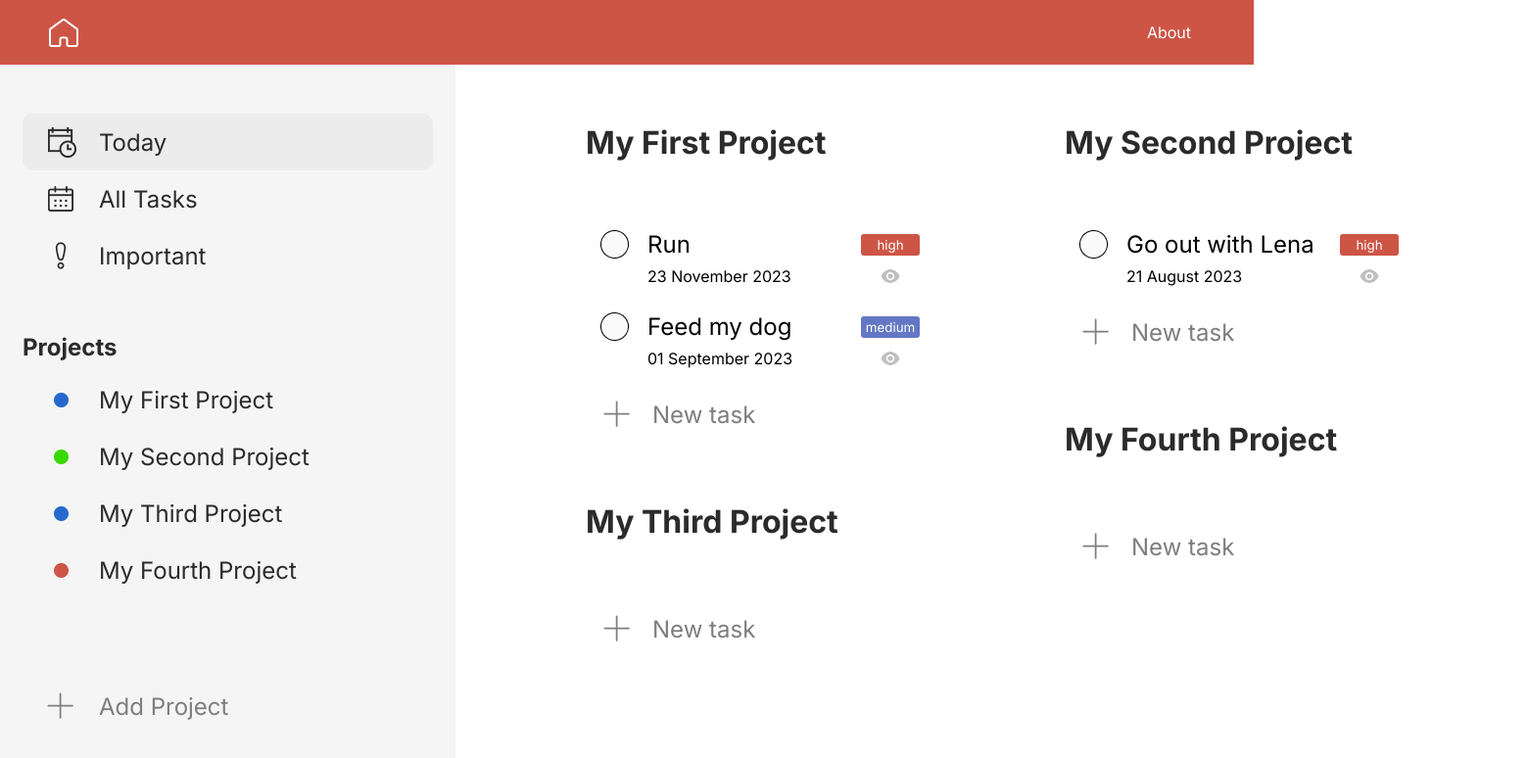
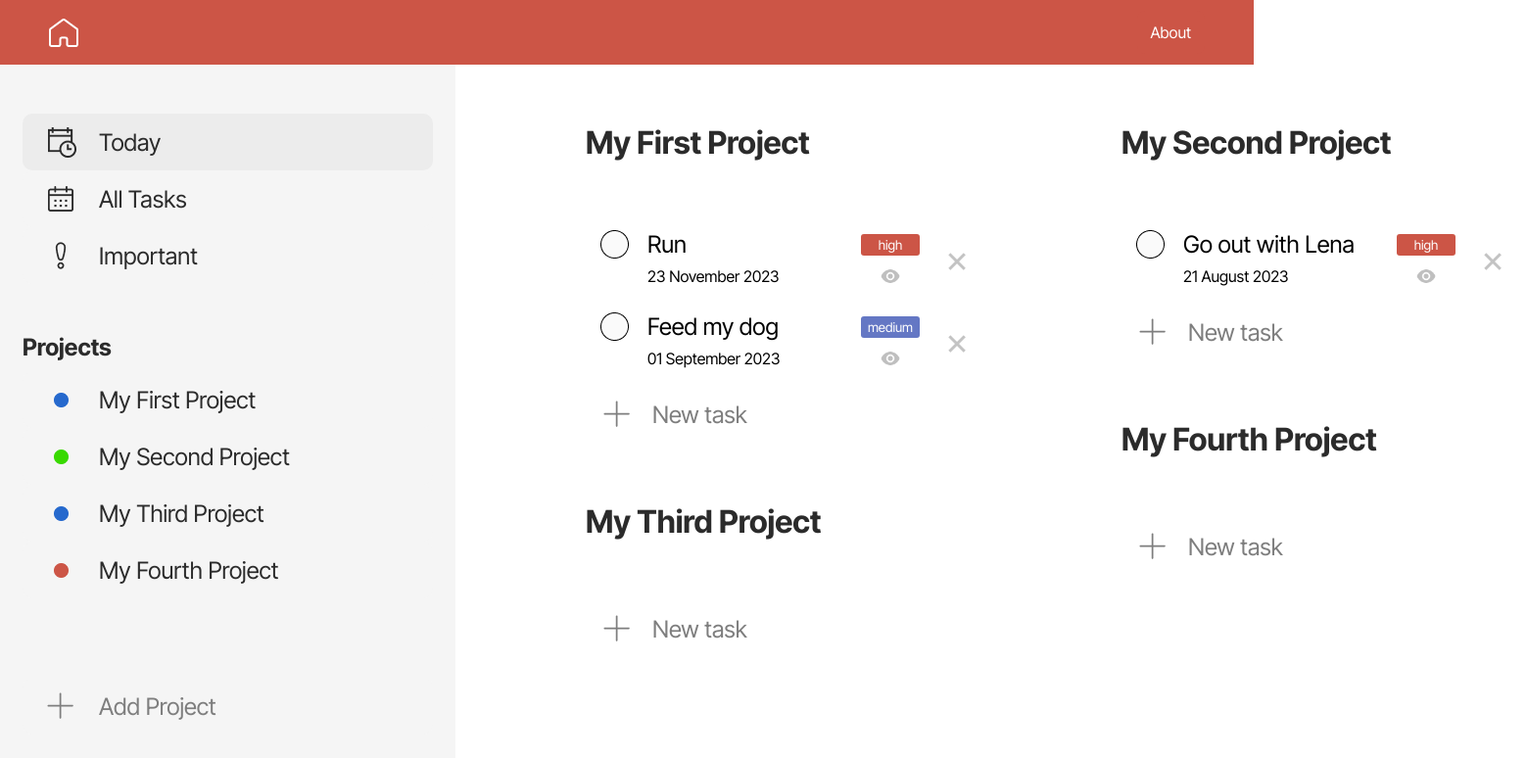
Before and after one commit to howlbones/todo-list, a website built with webpack: page dist/index.html in a window 1280 px wide. Both pictures are taken after a click on the button "Today". Shown: the whole page at 98% size, 1559 px wide, since content can reach past the window. Built offline with nearby package versions, Linux system fonts and the light colour scheme.

Commit message:
Make the delete task button function

```diff
--- a/src/displayproject.js
+++ b/src/displayproject.js
@@ -62,11 +62,16 @@ export let displayContent = function () {
         const circleIcon = document.createElement('img');
         circleIcon.classList.add('circle-icon');
         circleIcon.src = CircleIcon;
+        const deleteButton = document.createElement('button');
+        deleteButton.classList.add('delete-task');
+        deleteButton.textContent = "✕";
+
         button.appendChild(circleIcon);
         button.appendChild(title);
         button.appendChild(priority);
         button.appendChild(date);
         button.appendChild(view);
+        button.appendChild(deleteButton);
 
         tasksContainer.appendChild(button);
       }
@@ -99,7 +104,7 @@ export let displayContent = function () {
 
     const projects = ProjectCollection.projects;
     const workspace = document.querySelector('div.workspace');
-    workspace.classList.add('grid-layout');
+    workspace.classList.add('today');
 
     const leftSide = document.createElement('div');
     leftSide.classList.add('left-side');
@@ -156,11 +161,16 @@ export let displayContent = function () {
           const circleIcon = document.createElement('img');
           circleIcon.classList.add('circle-icon');
           circleIcon.src = CircleIcon;
+          const deleteButton = document.createElement('button');
+          deleteButton.classList.add('delete-task');
+          deleteButton.textContent = "✕";
+
           button.appendChild(circleIcon);
           button.appendChild(title);
           button.appendChild(priority);
           button.appendChild(date);
           button.appendChild(view);
+          button.appendChild(deleteButton);
 
           tasksContainer.appendChild(button);
         }
--- a/src/main.css
+++ b/src/main.css
@@ -1,9 +1,12 @@
 @import url('https://fonts.googleapis.com/css2?family=Inter:wght@100;200;300;400;500;600;700;800;900&display=swap');
+@import url('https://fonts.googleapis.com/css2?family=Inter+Tight:ital,wght@0,100;0,200;0,300;0,400;0,500;0,600;0,700;0,800;0,900;1,100;1,200;1,300;1,400;1,500;1,600;1,700;1,800;1,900&display=swap');
+
 
 * {
   box-sizing: border-box;
   margin: 0px;
-  font-family: 'Inter', sans-serif;
+  /* font-family: 'Inter', sans-serif; */
+  font-family: 'Inter Tight', sans-serif;
   padding: 0px;
 }
 
@@ -169,7 +172,7 @@ button.active {
 /* New task form */
 
 div.dark-screen {
-  position: absolute;
+  position: fixed;
   top: 0px;
   width: 100%;
   height: 100%;
@@ -314,7 +317,7 @@ form.task-form button:hover {
 
 .tasks-container button {
   display: grid;
-  grid-template-columns: 30px 1fr 60px;
+  grid-template-columns: 30px 1fr 60px 40px;
   grid-template-rows: 1fr 35px;
   column-gap: 18px;
   justify-content: center;
@@ -353,6 +356,25 @@ form.task-form button:hover {
 
 .tasks-container button.view-button img {
   width: 20px;
+}
+
+.tasks-container button.delete-task {
+  display: block;
+  grid-column: 4 / 5;
+  grid-row: 1 / 3;
+  height: 40px;
+  width: auto;
+  background: transparent;
+  cursor: pointer;
+  color: #c3c3c3;
+  font-size: 30px;
+  display: flex;
+  justify-content: center;
+  border-radius: 8px;
+}
+
+.tasks-container button.delete-task:hover {
+  background-color: #ECECEC;
 }
 
 .tasks-container .task-date {
@@ -427,14 +449,14 @@ form.task-form button:hover {
 
 /* Today tab grid-layout */
 
-.workspace.grid-layout {
+.workspace.today {
   display: grid;
   grid-template-columns: 1fr 1fr;
   margin-right: 133px;
 }
 
-.workspace.grid-layout .left-side .display-project-container,
-.workspace.grid-layout .right-side .display-project-container {
+.workspace.today .left-side .display-project-container,
+.workspace.today .right-side .display-project-container {
   height: auto;
   padding-bottom: 0px;
   padding-right: 0px;
--- a/src/taskbuttons.js
+++ b/src/taskbuttons.js
@@ -1,15 +1,38 @@
 import { ProjectCollection } from "./projectcollection";
 import { viewTask } from "./viewtask";
+import { taskManager } from "./taskmanager";
+import { displayContent } from "./displayproject";
+
 
 export function activateTaskButtons() {
   const tasks = document.querySelectorAll("button.task");
   for (let i = 0; i < tasks.length; i++) {
-    if (tasks[i].className !== 'view-button'){
+    if (tasks[i].className !== 'view-button' || tasks[i].className !== 'delete-task') {
       tasks[i].addEventListener('click', crossOut);
       const viewButton = tasks[i].querySelector('.view-button');
       viewButton.addEventListener('click', viewTask);
+      const deleteButton = tasks[i].querySelector('.delete-task');
+      deleteButton.addEventListener('click', deleteTask);
     }
 
+  }
+
+}
+
+function deleteTask(e) {
+  let target = e.target;
+  let taskId = target.closest('.task').className.split(' ')[1];
+  let projectId = target.closest('.display-project-container').className.split(' ')[1];
+
+  taskManager.deleteTask(parseInt(projectId), parseInt(taskId));
+
+  let displayType = document.querySelector('.workspace');
+  displayType = displayType.className.split(' ')[1];
+
+  if (!displayType) {
+    displayContent.project(projectId);
+  } else if (displayType === 'today') {
+    displayContent.today();
   }
 
 }
@@ -21,7 +44,7 @@ function crossOut(e) {
   } else {
     target = target.closest('button');
   }
-  if (target.className === 'view-button') {
+  if (target.className === 'view-button' || target.className === 'delete-task') {
     return;
   }
 
```
Also changed, not shown: dist/main.js, 1 other file.
